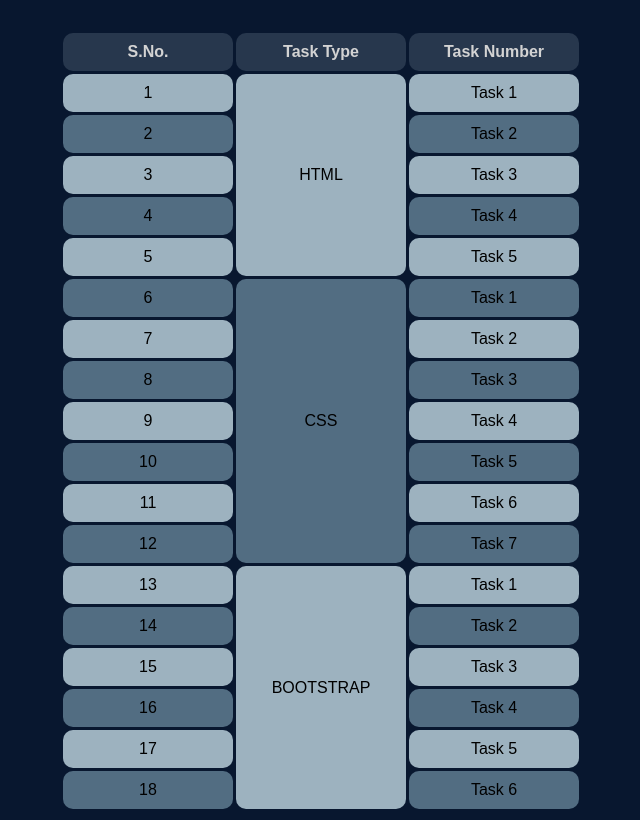
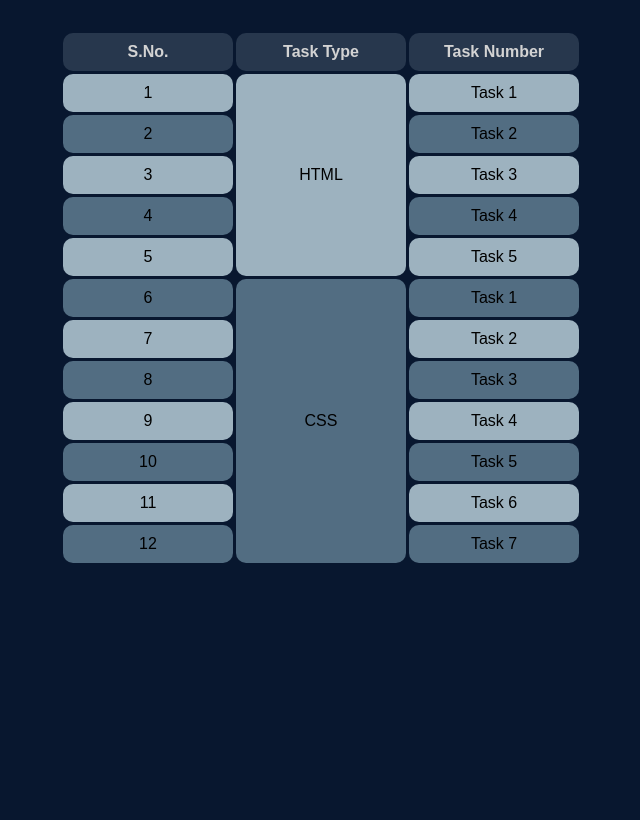
Before and after one commit to piyushk77/ethnus-internship, a plain HTML site: page index.html in a window 1280 px wide. Shown: the whole page, without its empty margins (319-959 px from the left). Drawn offline with Linux system fonts and the light colour scheme.

Commit message:
remove bootstrap tasks links

```diff
--- a/index.html
+++ b/index.html
@@ -63,31 +63,6 @@
             <td>12</td>
             <td><a target="_blank" href="./css/css-task-7/index.html">Task 7</a></td>
         </tr>
-        <tr class="lightgrey">
-            <td>13</td>
-            <td rowspan="6">BOOTSTRAP</td>
-            <td><a target="_blank" href="./bs/bs-task-1/index.html">Task 1</a></td>
-        </tr>
-        <tr class="darkgrey">
-            <td>14</td>
-            <td><a target="_blank" href="./bs/bs-task-2/index.html">Task 2</a></td>
-        </tr>
-        <tr class="lightgrey">
-            <td>15</td>
-            <td><a target="_blank" href="./bs/bs-task-3/index.html">Task 3</a></td>
-        </tr>
-        <tr class="darkgrey">
-            <td>16</td>
-            <td><a target="_blank" href="./bs/bs-task-4/index.html">Task 4</a></td>
-        </tr>
-        <tr class="lightgrey">
-            <td>17</td>
-            <td><a target="_blank" href="./bs/bs-task-5/index.html">Task 5</a></td>
-        </tr>
-        <tr class="darkgrey">
-            <td>18</td>
-            <td><a target="_blank" href="./bs/bs-task-6/index.html">Task 6</a></td>
-        </tr>
     </table>
 </body>
 </html>
```
